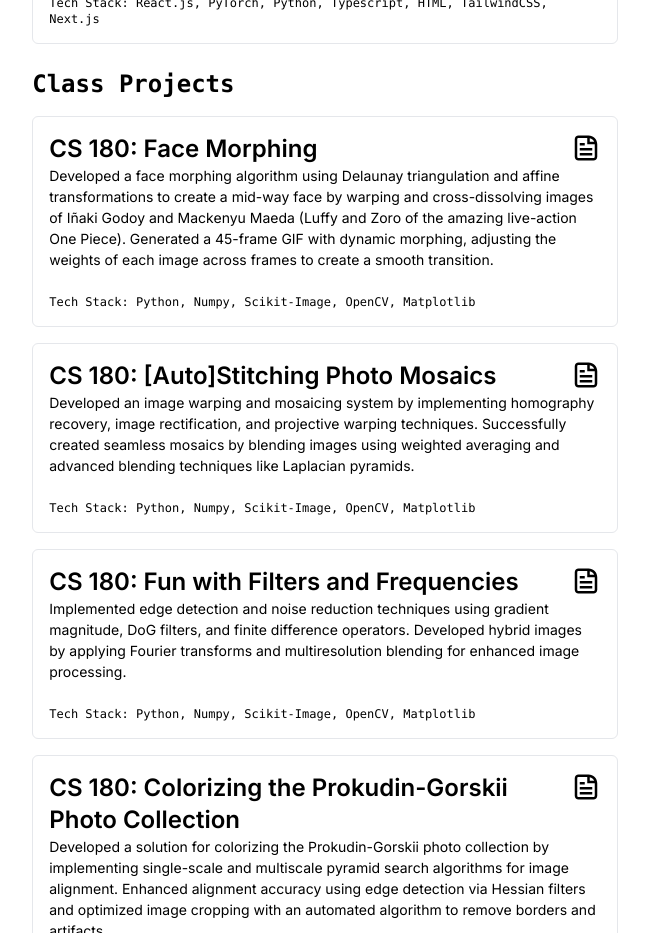
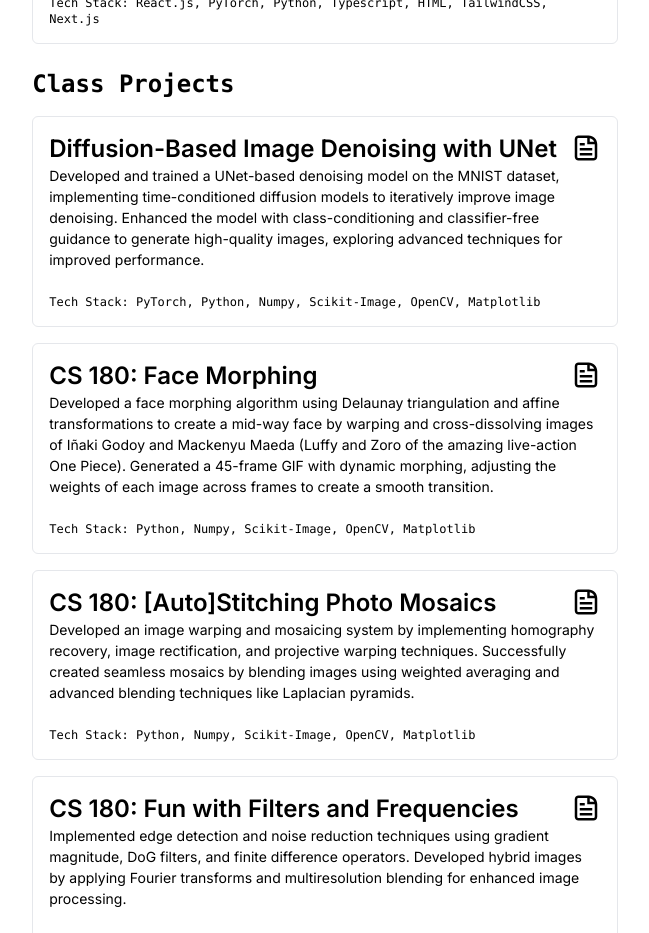
Before and after one commit to ethan-tam33/ethans-website, a Next.js app in the folder ethans-portfolio/: page /projects in a window 1280 px wide. Shown: the part 1120-2053 px from the top of the page, without its empty margins (315-964 px from the left). Built offline with nearby package versions, Linux system fonts and the light colour scheme.

Commit message:
added proj 5

```diff
--- a/ethans-portfolio/app/projects/page.tsx
+++ b/ethans-portfolio/app/projects/page.tsx
@@ -55,6 +55,13 @@ export default function Projects() {
                         <div className="mt-4">
 
                             <Project
+                                title="Diffusion-Based Image Denoising with UNet"
+                                description="Developed and trained a UNet-based denoising model on the MNIST dataset, implementing time-conditioned diffusion models to iteratively improve image denoising. Enhanced the model with class-conditioning and classifier-free guidance to generate high-quality images, exploring advanced techniques for improved performance."
+                                docLink="https://ethan-tam-cs180.notion.site/Project-5-Fun-With-Diffusion-Models-13ca85eeb3ab80c99d3aec85b03b7303?pvs=4"
+                                techStack="PyTorch, Python, Numpy, Scikit-Image, OpenCV, Matplotlib"
+                            />
+
+                            <Project
                                 title="CS 180: Face Morphing"
                                 description="Developed a face morphing algorithm using Delaunay triangulation and affine transformations to create a mid-way face by warping and cross-dissolving images of Iñaki Godoy and Mackenyu Maeda (Luffy and Zoro of the amazing live-action One Piece). Generated a 45-frame GIF with dynamic morphing, adjusting the weights of each image across frames to create a smooth transition."
                                 docLink="https://ethan-tam-cs180.notion.site/Project-3-Face-Morphing-118a85eeb3ab8020bfe6eb5a8cea511a?pvs=4"
```
